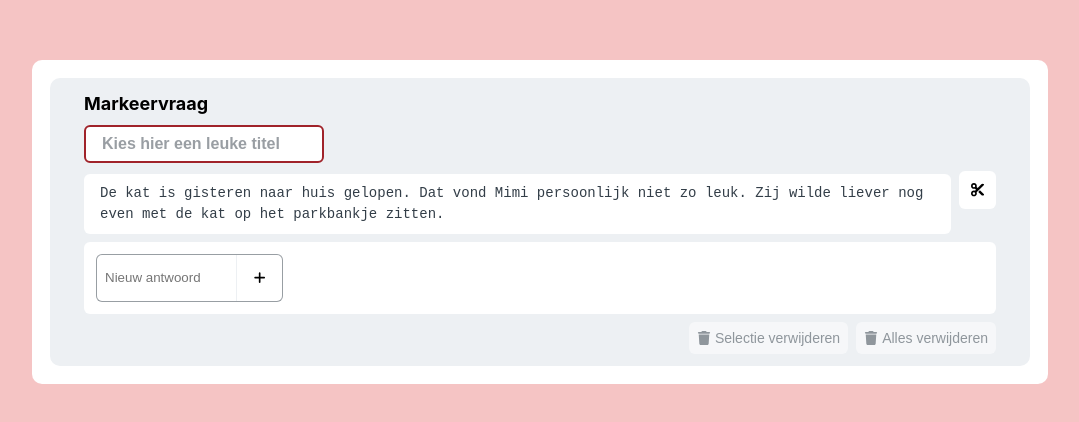
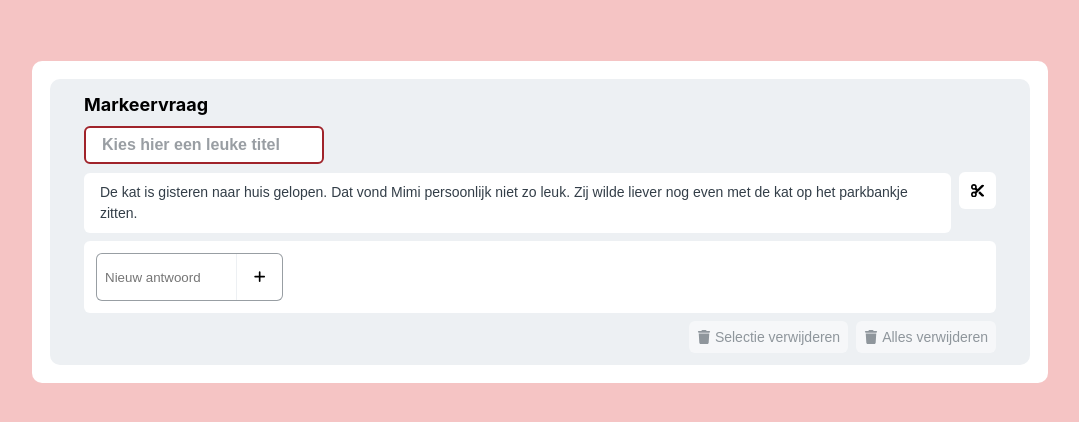
Before and after one commit to KahKitZheng/faqta-iat-text-highlight, a React (Vite) app: page / in a window 1280 px wide. Shown: the part 178-600 px from the top of the page, without its empty margins (100-1179 px from the left). Built offline with nearby package versions, Linux system fonts and the light colour scheme.

Commit message:
Change text styling in textarea

```diff
--- a/src/assets/components/TextArea/TextArea.scss
+++ b/src/assets/components/TextArea/TextArea.scss
@@ -15,6 +15,7 @@
 .textarea-wrapper .textarea {
   resize: none;
   border: 0;
+  font-family: Arial;
   font-size: 14px;
   color: var(--dark-gray);
   border-radius: 6px;
@@ -27,7 +28,7 @@
   line-height: 1.5em;
 
   &::placeholder {
-    color: var(--blue-gray);
+    color: var(--dark-gray-reduced);
   }
   &.hint {
     &::placeholder {
```
